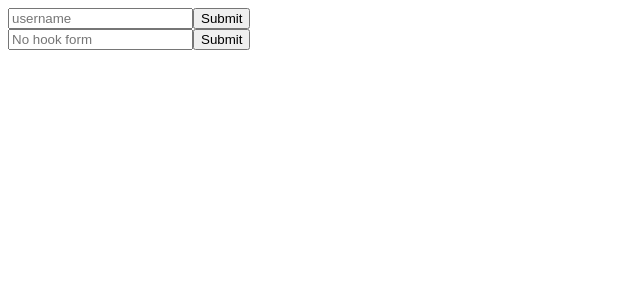
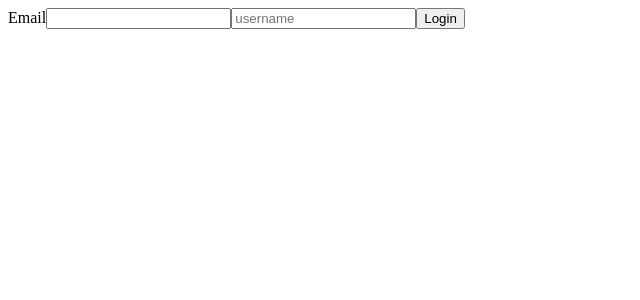
Before and after one commit to Jaehyuksssss/react-hook-form-test, a React (Create React App) app: page / in a window 1280 px wide. Shown: the top 300 px of the page, without its empty margins (0-640 px from the left). Built offline with nearby package versions, Linux system fonts and the light colour scheme.

Commit message:
ADD: Email

```diff
--- a/src/App.tsx
+++ b/src/App.tsx
@@ -6,7 +6,7 @@ const App = () => {
   return (
     <div>
       <HookForm />
-      <NoHookForm />
+      {/* <NoHookForm /> */}
     </div>
   )
 }
--- a/src/Components/HookForm.tsx
+++ b/src/Components/HookForm.tsx
@@ -3,6 +3,7 @@ import { FieldError } from 'react-hook-form'
 
 export interface FormValues {
   username: string
+  email: string
 }
 
 export interface FormProps {
@@ -14,6 +15,7 @@ export default function HookForm() {
     register,
     handleSubmit,
     reset,
+    control,
     formState: { errors },
   } = useForm<FormValues>({
     mode: 'onChange',
@@ -34,6 +36,10 @@ export default function HookForm() {
   return (
     <div>
       <form onSubmit={handleSubmit(onSubmit)}>
+        <label>Email</label>
+        <input type="email" {...register('email', { required: true })} />
+        {errors.email && <span>This field is required</span>}
+
         <input
           type="text"
           placeholder="username"
@@ -47,7 +53,7 @@ export default function HookForm() {
           onKeyUp={onKeyPress}
         />
         {errors?.username?.message && <p>{errors.username.message}</p>}
-        <input type="submit" />
+        <button type="submit">Login</button>
       </form>
     </div>
   )
```
